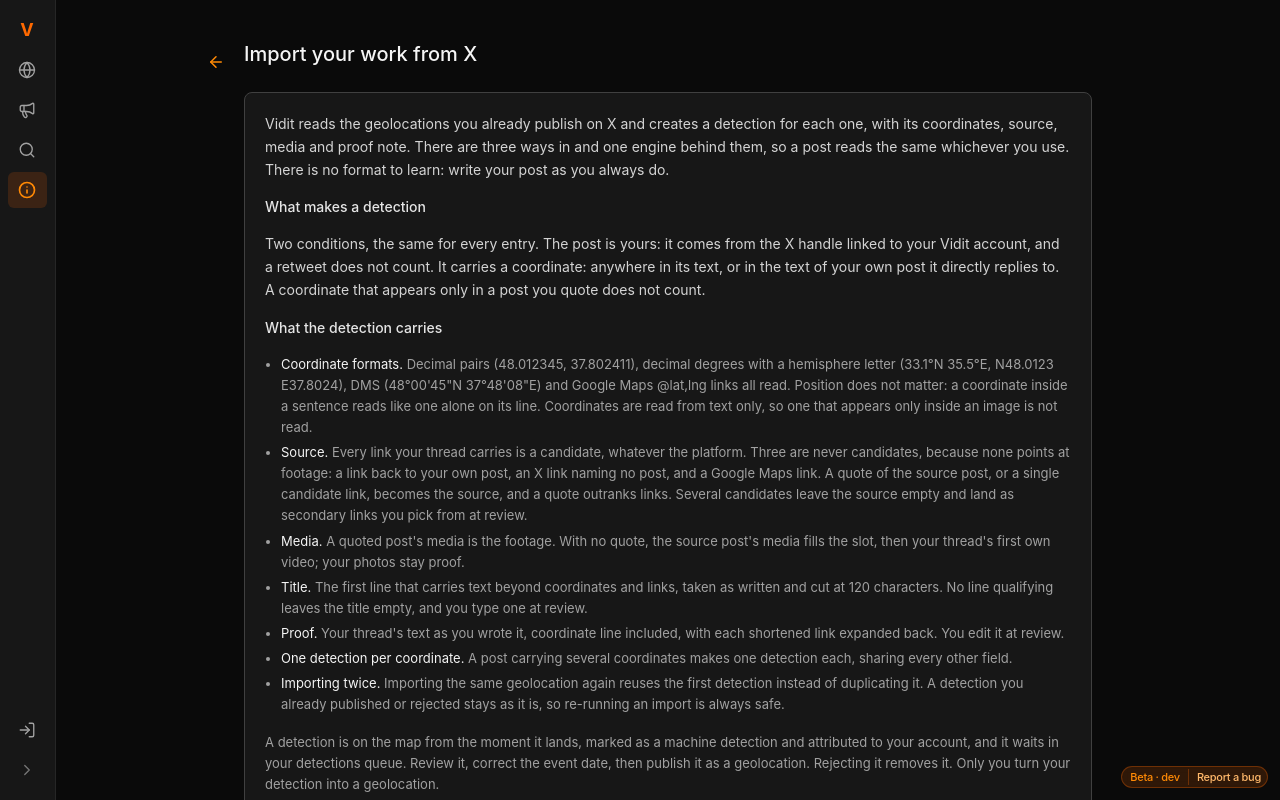
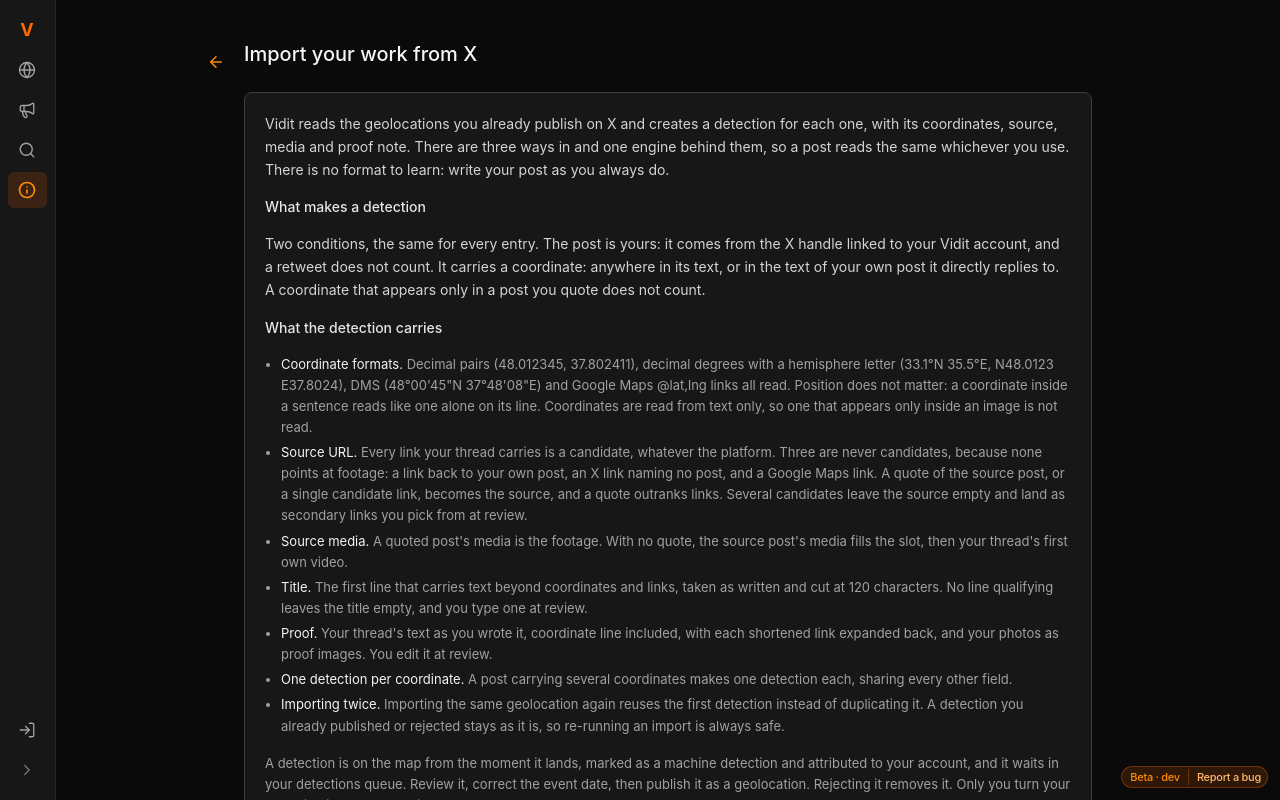
Before and after one commit to vidithq/vidit, a Next.js app in the folder frontend/: page /import in a window 1280 px wide. Shown: the top 800 px of the page. Built offline with nearby package versions, Linux system fonts and the light colour scheme; no server answers.

Commit message:
docs(frontend): /import names the fields as the form does, Source URL and Source media
Signed-off-by: vidit-admin <admin@vidit.app>

```diff
--- a/frontend/src/app/import/page.tsx
+++ b/frontend/src/app/import/page.tsx
@@ -158,8 +158,8 @@ export default function ImportGuidePage() {
             text only, so one that appears only inside an image is not read.
           </li>
           <li>
-            <span className="text-neutral-100">Source.</span> Every link your
-            thread carries is a candidate, whatever the platform. Three are
+            <span className="text-neutral-100">Source URL.</span> Every link
+            your thread carries is a candidate, whatever the platform. Three are
             never candidates, because none points at footage: a link back to
             your own post, an X link naming no post, and a Google Maps link. A
             quote of the source post, or a single candidate link, becomes the
@@ -167,10 +167,10 @@ export default function ImportGuidePage() {
             source empty and land as secondary links you pick from at review.
           </li>
           <li>
-            <span className="text-neutral-100">Media.</span> A quoted
+            <span className="text-neutral-100">Source media.</span> A quoted
             post&apos;s media is the footage. With no quote, the source
             post&apos;s media fills the slot, then your thread&apos;s first own
-            video; your photos stay proof.
+            video.
           </li>
           <li>
             <span className="text-neutral-100">Title.</span> The first line that
@@ -181,7 +181,8 @@ export default function ImportGuidePage() {
           <li>
             <span className="text-neutral-100">Proof.</span> Your thread&apos;s
             text as you wrote it, coordinate line included, with each shortened
-            link expanded back. You edit it at review.
+            link expanded back, and your photos as proof images. You edit it at
+            review.
           </li>
           <li>
             <span className="text-neutral-100">
```
